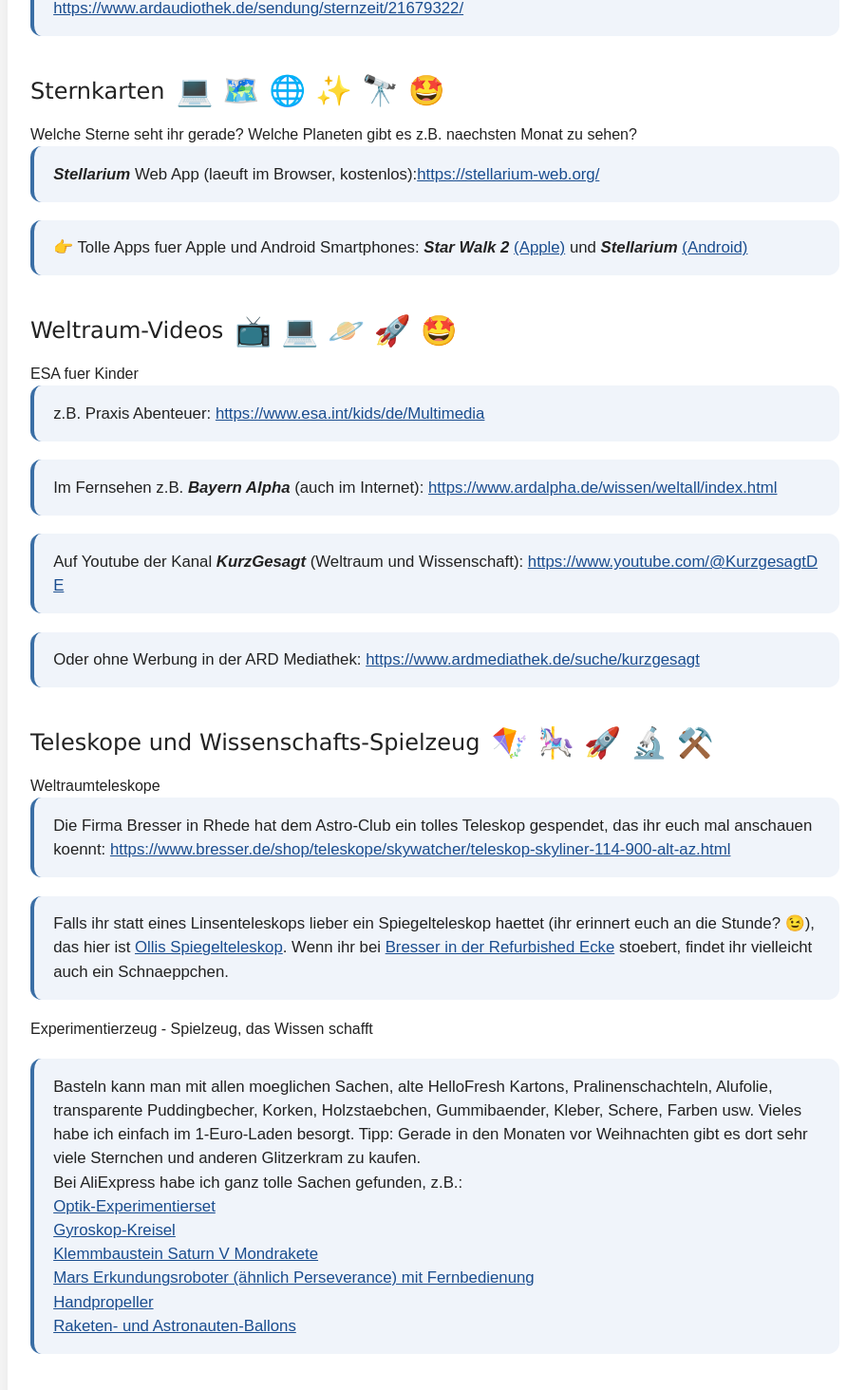
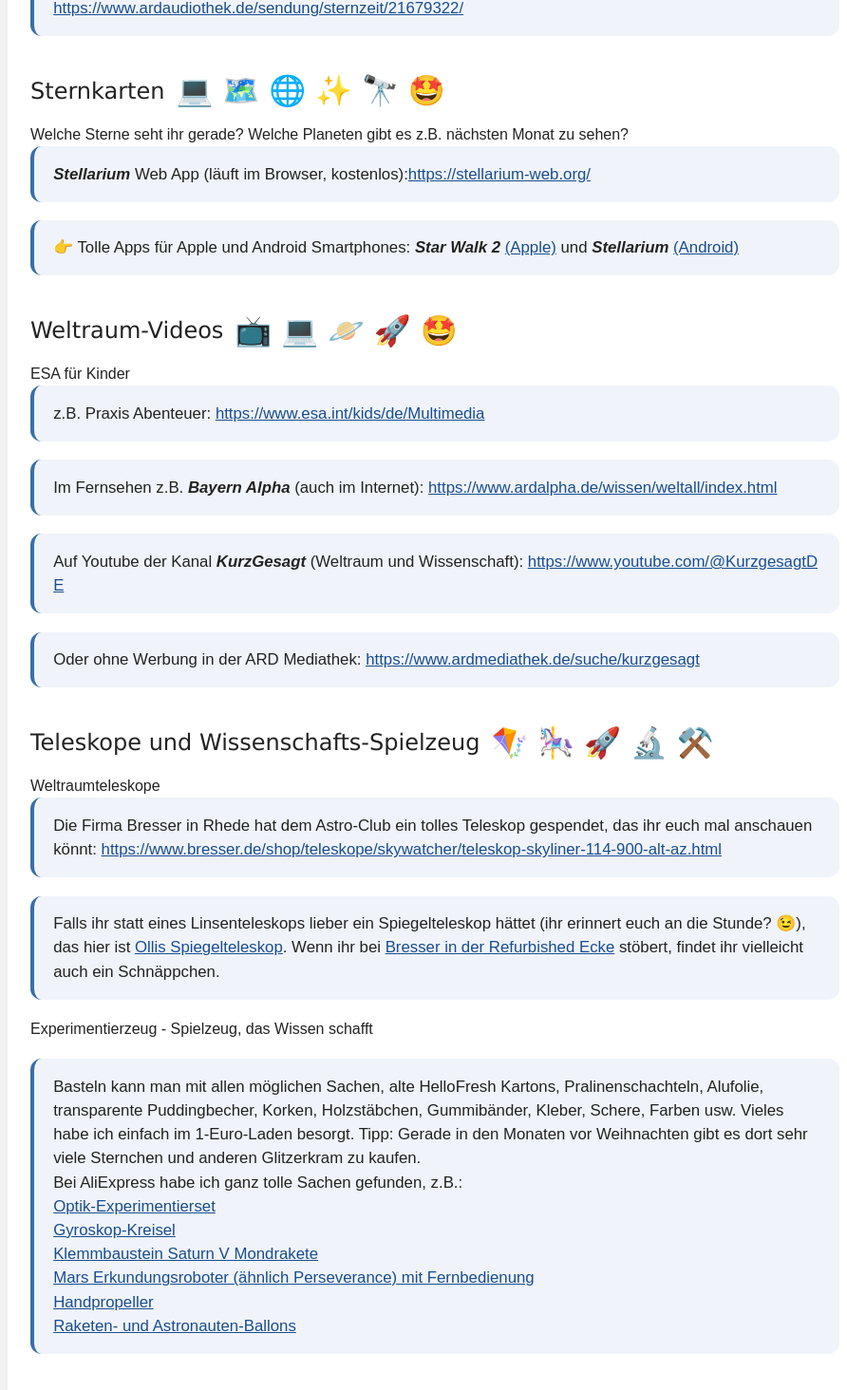
Before and after one commit to schafeld/ollis-astro-club--next-js, a Next.js app: page / in a window 1280 px wide. Shown: the part 395-1859 px from the top of the page at 95% size, without its empty margins (182-1074 px from the left). Built offline with nearby package versions, Linux system fonts and the light colour scheme.

Commit message:
fix umlauts

```diff
--- a/app/page.tsx
+++ b/app/page.tsx
@@ -24,7 +24,7 @@
 
                 <section className="astro-section podcasts">
                     <h2>
-                        Astronomie zum Anhoeren (Podcasts) <span className="emoji">🎧 📻 🌝 ✨</span>
+                        Astronomie zum Anhören (Podcasts) <span className="emoji">🎧 📻 🌝 ✨</span>
                     </h2>
                     <div className="podcast-list">
                         <div className="podcast-item">
@@ -52,16 +52,16 @@
                     <h2>
                         Sternkarten <span className="emoji">💻 🗺️ 🌐 ✨ 🔭 🤩</span>
                     </h2>
-                    <h3>Welche Sterne seht ihr gerade? Welche Planeten gibt es z.B. naechsten Monat zu sehen?</h3>
+                    <h3>Welche Sterne seht ihr gerade? Welche Planeten gibt es z.B. nächsten Monat zu sehen?</h3>
                     <div className="app-list">
                         <div className="app-item">
-                            <strong>Stellarium</strong> Web App (laeuft im Browser, kostenlos):
+                            <strong>Stellarium</strong> Web App (läuft im Browser, kostenlos):
                             <a href="https://stellarium-web.org/" target="_blank" rel="noreferrer">
                                 https://stellarium-web.org/
                             </a>
                         </div>
                         <div className="app-item">
-                            👉 Tolle Apps fuer Apple und Android Smartphones: <strong>Star Walk 2</strong>{" "}
+                            👉 Tolle Apps für Apple und Android Smartphones: <strong>Star Walk 2</strong>{" "}
                             <a
                                 href="https://apps.apple.com/de/app/star-walk-2-ads-sternenhimmel/id112481571"
                                 target="_blank"
@@ -85,7 +85,7 @@
                     <h2>
                         Weltraum-Videos <span className="emoji">📺 💻 🪐 🚀 🤩</span>
                     </h2>
-                    <h3>ESA fuer Kinder</h3>
+                    <h3>ESA für Kinder</h3>
                     <div className="kids-list">
                         <div className="kids-item">
                             z.B. Praxis Abenteuer:{" "}
@@ -122,7 +122,7 @@
                     <div className="kids-list">
                         <div className="kids-item">
                             Die Firma Bresser in Rhede hat dem Astro-Club ein tolles Teleskop gespendet, das ihr euch mal
-                            anschauen koennt:{" "}
+                            anschauen könnt:{" "}
                             <a
                                 href="https://www.bresser.de/p/bresser-messier-ar-102-600-nano-az-teleskop-4702605"
                                 target="_blank"
@@ -132,7 +132,7 @@
                             </a>
                         </div>
                         <div className="kids-item">
-                            Falls ihr statt eines Linsenteleskops lieber ein Spiegelteleskop haettet (ihr erinnert euch an die
+                            Falls ihr statt eines Linsenteleskops lieber ein Spiegelteleskop hättet (ihr erinnert euch an die
                             Stunde? 😉), das hier ist{" "}
                             <a
                                 href="https://www.bresser.de/p/bresser-spica-ii-130-1.000-eq3-spiegelteleskop-mit-smartphone-adapter-sonnenfilter-4630100"
@@ -145,13 +145,13 @@
                             <a href="https://www.bresser.de/refurbished/" target="_blank" rel="noreferrer">
                                 Bresser in der Refurbished Ecke
                             </a>{" "}
-                            stoebert, findet ihr vielleicht auch ein Schnaeppchen.
+                            stöbert, findet ihr vielleicht auch ein Schnäppchen.
                         </div>
                         <h3>Experimentierzeug - Spielzeug, das Wissen schafft</h3>
                         <div className="kids-item">
                             <p>
-                                Basteln kann man mit allen moeglichen Sachen, alte HelloFresh Kartons, Pralinenschachteln,
-                                Alufolie, transparente Puddingbecher, Korken, Holzstaebchen, Gummibaender, Kleber, Schere, Farben
+                                Basteln kann man mit allen möglichen Sachen, alte HelloFresh Kartons, Pralinenschachteln,
+                                Alufolie, transparente Puddingbecher, Korken, Holzstäbchen, Gummibänder, Kleber, Schere, Farben
                                 usw. Vieles habe ich einfach im 1-Euro-Laden besorgt. Tipp: Gerade in den Monaten vor Weihnachten
                                 gibt es dort sehr viele Sternchen und anderen Glitzerkram zu kaufen.
                             </p>
@@ -274,7 +274,7 @@
                     <h3>Besondere Features und Spielereien</h3>
                     <div className="kids-list">
                         <div className="kids-item">
-                            <Link href="/zufallszahlen">Hier geht&apos;s zum Astro-Gluecksrad</Link>.
+                            <Link href="/zufallszahlen">Hier geht&apos;s zum Astro-Glücksrad</Link>.
                         </div>
                     </div>
                 </section>
```
